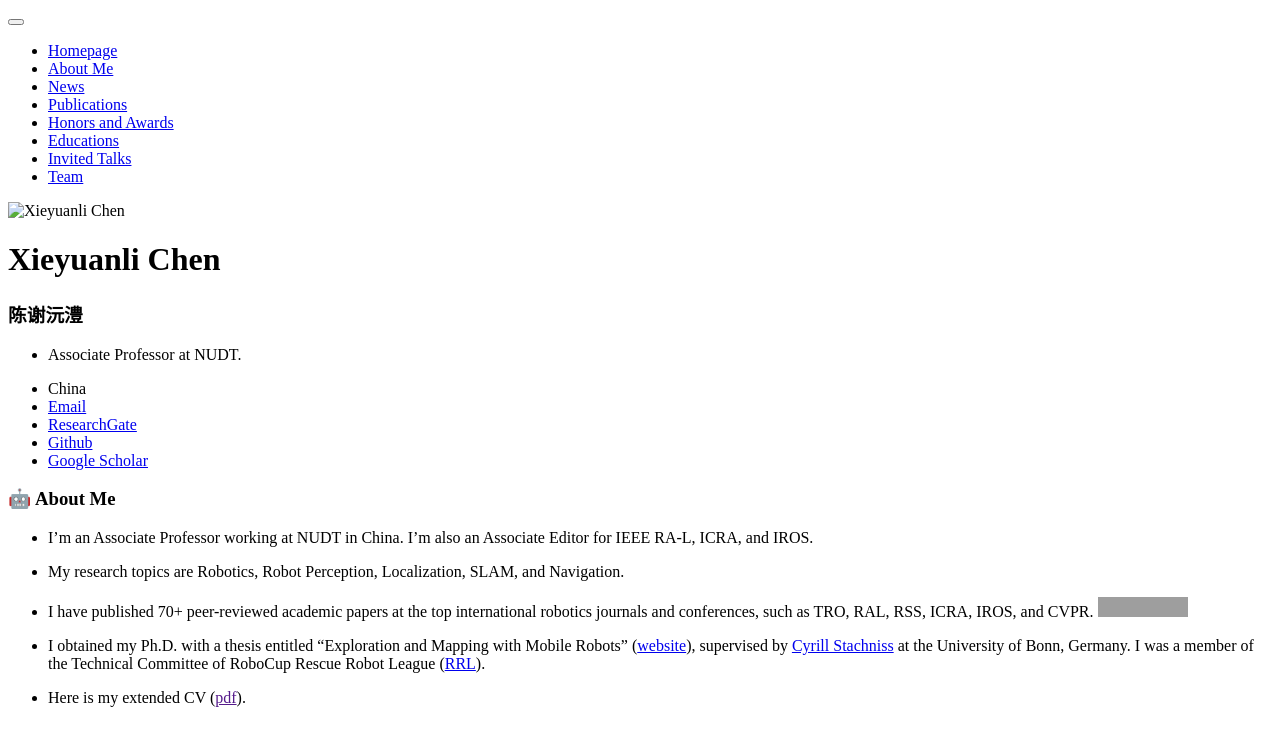
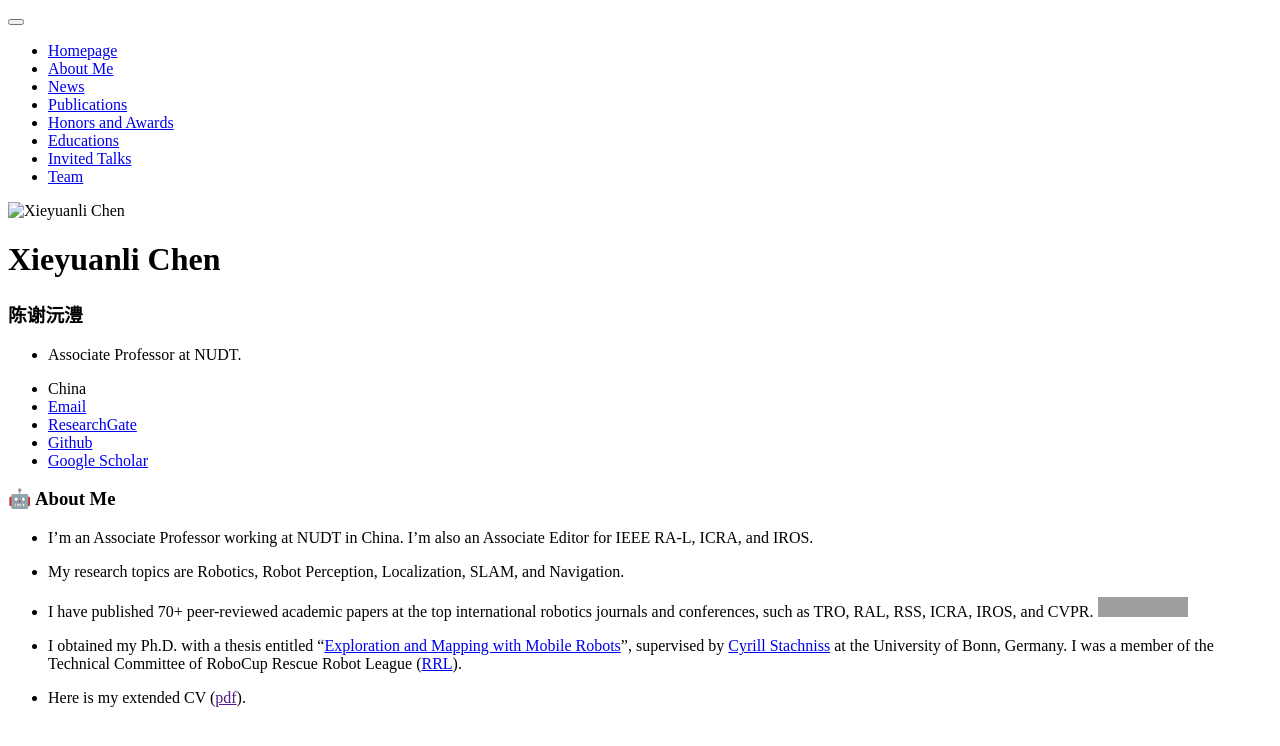
Before and after one commit to shenyehui/my-home, a Jekyll site: the page built from _pages/includes/intro.md, in a window 1280 px wide. Shown: the top 746 px of the page. Built offline with Jekyll 4.4.1, drawn with Linux system fonts in a browser that asks for light colours; our own code applies the rules of GitHub Pages for plain Markdown files; grey boxes are pictures that could not be loaded.

Commit message:
Update intro.md

```diff
--- a/_pages/includes/intro.md
+++ b/_pages/includes/intro.md
@@ -5,6 +5,6 @@
 
 - I have published 70+ peer-reviewed academic papers at the top international robotics journals and conferences, such as TRO, RAL, RSS, ICRA, IROS, and CVPR. <a href='https://scholar.google.com/citations?user=DvrngV4AAAAJ'><img src="https://img.shields.io/endpoint?logo=Google%20Scholar&url=https%3A%2F%2Fcdn.jsdelivr.net%2Fgh%2FChen-Xieyuanli%2Fmy-home@google-scholar-stats%2Fgs_data_shieldsio.json&labelColor=f6f6f6&color=9cf&style=flat&label=citations"></a>
 
-- I obtained my Ph.D. with a thesis entitled “Exploration and Mapping with Mobile Robots” ([website](https://hdl.handle.net/20.500.11811/10228)), supervised by [Cyrill Stachniss](https://www.ipb.uni-bonn.de/people/cyrill-stachniss/index.html) at the University of Bonn, Germany. I was a member of the Technical Committee of RoboCup Rescue Robot League ([RRL](https://rrl.robocup.org/)).
+- I obtained my Ph.D. with a thesis entitled “[Exploration and Mapping with Mobile Robots](https://hdl.handle.net/20.500.11811/10228)”, supervised by [Cyrill Stachniss](https://www.ipb.uni-bonn.de/people/cyrill-stachniss/index.html) at the University of Bonn, Germany. I was a member of the Technical Committee of RoboCup Rescue Robot League ([RRL](https://rrl.robocup.org/)).
 
 - Here is my extended CV ([pdf]()).
```
